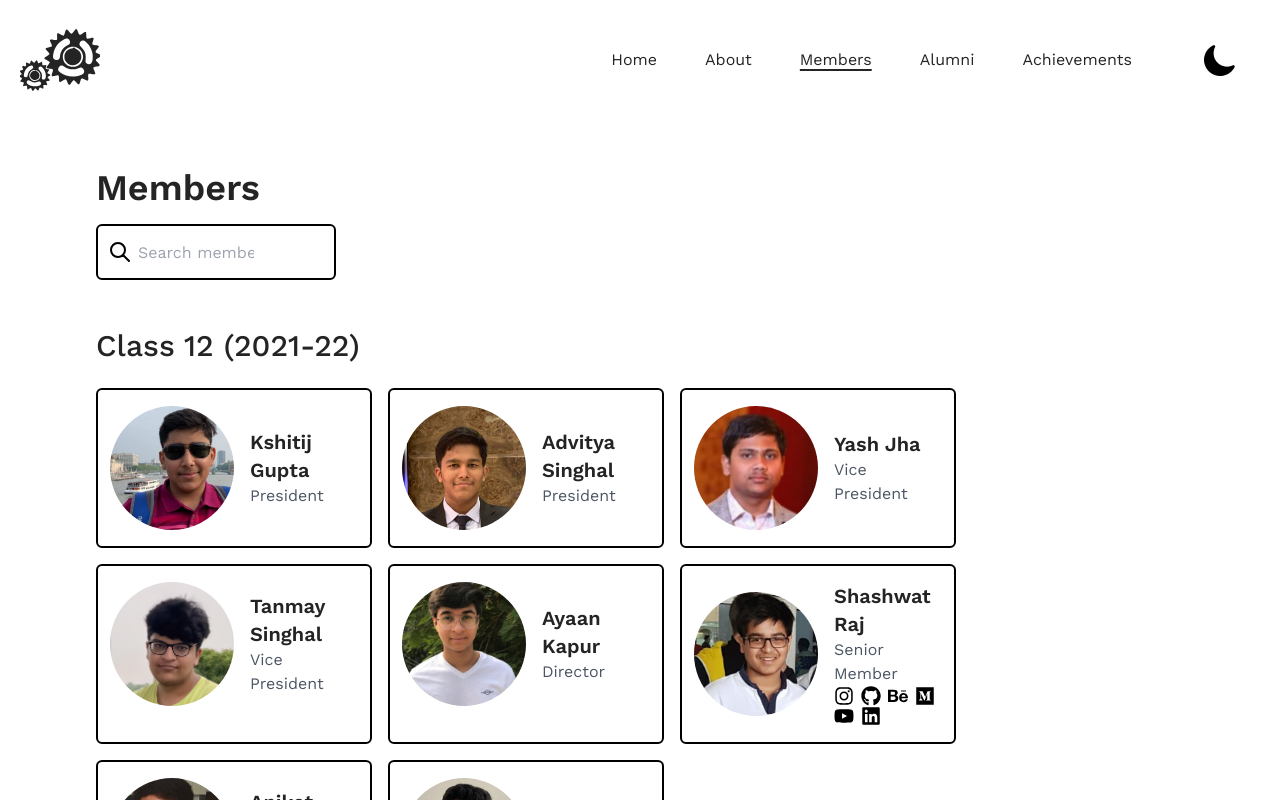
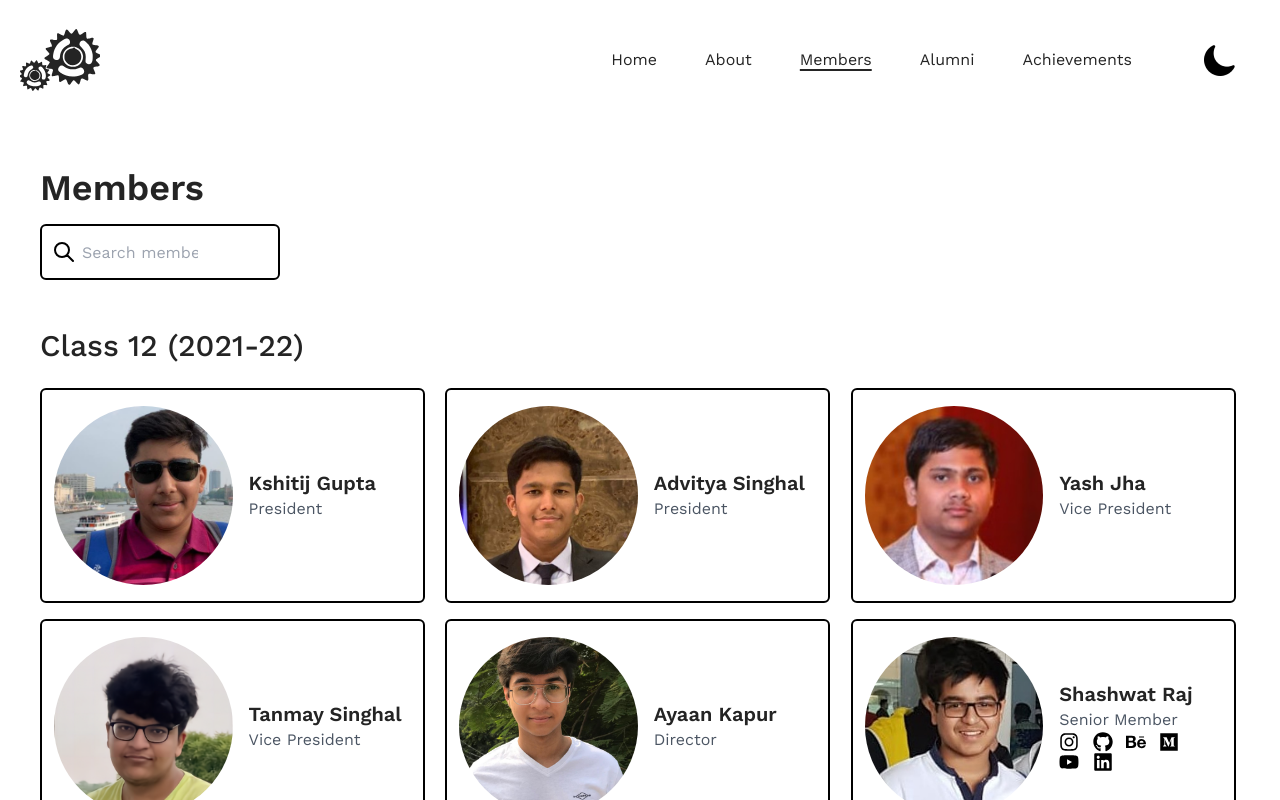
Before and after one commit to RoboKnights-Clan/RoboKnights-Clan.github.io, a Next.js app: page /members in a window 1280 px wide. Shown: the top 800 px of the page. Built offline with nearby package versions, Linux system fonts and the light colour scheme.

Commit message:
fix members page

```diff
--- a/pages/members.tsx
+++ b/pages/members.tsx
@@ -35,7 +35,7 @@ const MembersPage = () => {
   const memberElement = (mem: any, index: number) => {
     return (
       <div
-        className="p-2 lg:w-1/4 md:w-1/2 w-full border-2 border-black dark:border-white px-3 m-2 py-4 rounded-md"
+        className="p-2 w-[95%] border-2 border-black dark:border-white px-3 m-2 py-4 rounded-md"
         key={index}
       >
         <div className="flex flex-row space-x-4 items-center">
@@ -98,7 +98,7 @@ const MembersPage = () => {
 
   return (
     <Layout title="Members">
-      <div className="container mx-auto md:px-24 px-5 py-12">
+      <div className="container mx-auto md:px-10 px-5 py-12">
         <div className="flex flex-col w-full">
           <h1 className="sm:text-4xl text-3xl font-bold mb-4 text-dark dark:text-gray-e9 font-sanssm">
             Members
@@ -145,7 +145,7 @@ const MembersPage = () => {
                 >
                   {mem.year}
                 </h2>
-                <div className="flex flex-wrap -m-2">
+                <div className="grid grid-flow-row lg:grid-cols-3 md:grid-cols-2 grid-cols-1 -m-2">
                   {mem.members.map((mem, index) => {
                     return memberElement(mem, index);
                   })}
```
